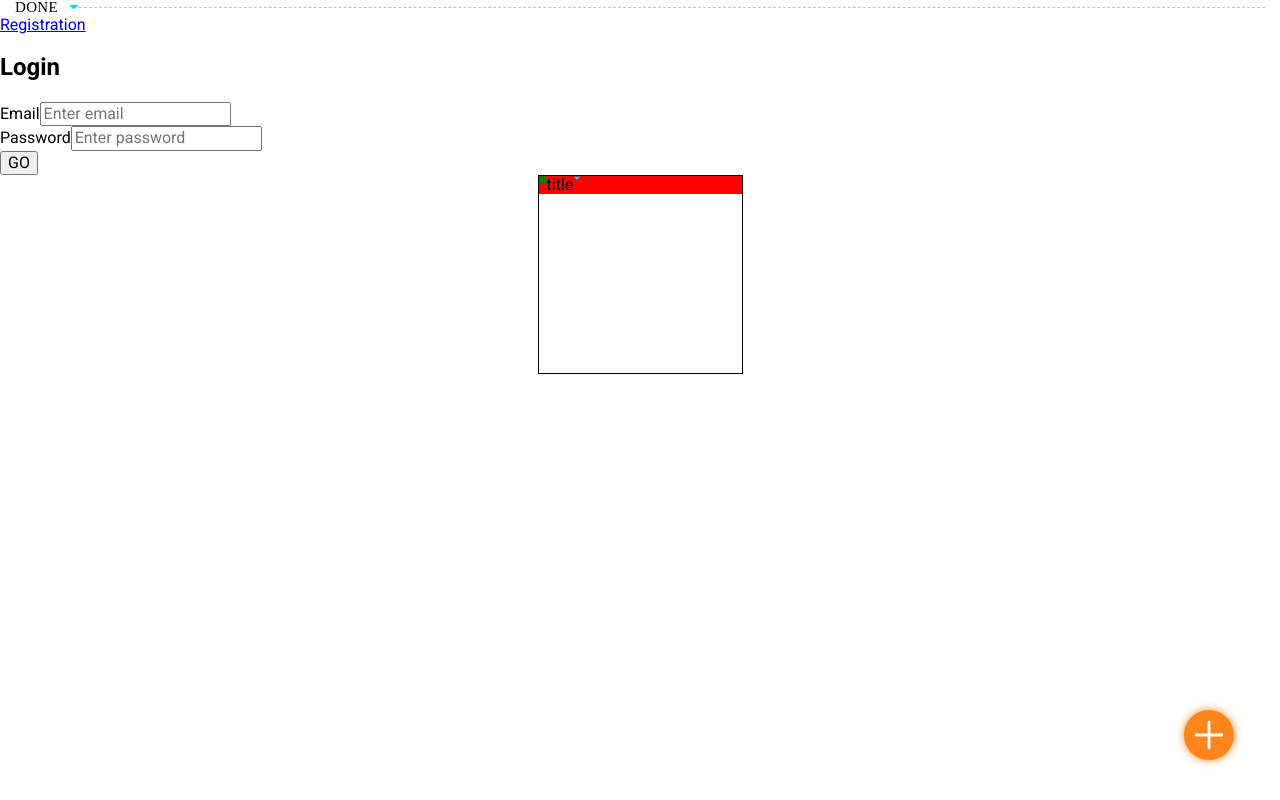
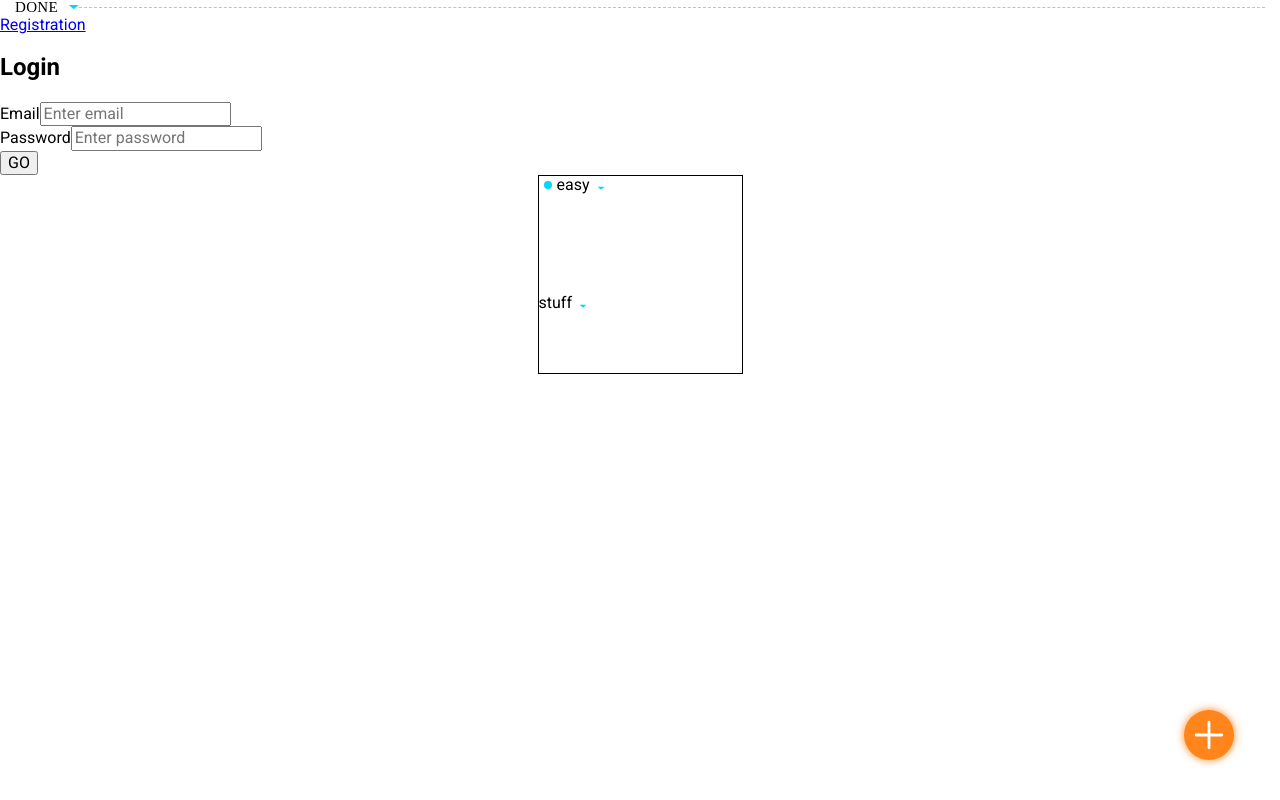
Before and after one commit to VolodymyrBuzinov/dashboard, a React (Create React App) app: page / in a window 1280 px wide. Built offline with nearby package versions, Linux system fonts and the light colour scheme.

Commit message:
add ModalLevel and add style to ModalLevel

```diff
--- a/src/Components/Category/CategoryBtn.jsx
+++ b/src/Components/Category/CategoryBtn.jsx
@@ -4,8 +4,8 @@ import sprite from '../../Icons/symbol-defs.svg'
 const CategoryBtn = ({type, title, onClick, children})=> {
     return(
         <div onClick={onClick} className={style.Btn}>
-            {type==='level' && (<div className={style.Btn__circle}></div>)}
-            <span>title</span>
+            {type==='level' && (<div className={`${style.Btn__circle} ${style[title]}` }></div>)}
+            <span>{title}</span>
             <svg width="8" height="4" className={style.Btn__icon}>
           <use href={`${sprite}#icon-polygon`} ></use>
         </svg>
--- a/src/Components/Category/CategoryBtn.module.scss
+++ b/src/Components/Category/CategoryBtn.module.scss
@@ -2,16 +2,29 @@
 
 .Btn {
   display: flex;
-  background: red;
+  //добавил стили заливки значка сложности
 
   &__circle {
+    margin: 5px;
     width: 8px;
     height: 8px;
     border-radius: 50%;
-    background: green;
+
+    &.easy {
+      background: $hover-color;
+    }
+
+    &.normal {
+      background: $cancel-button;
+    }
+
+    &.hard {
+      background: $delete-button;
+    }
   }
 
   &__icon {
     transform: rotate(180deg);
+    margin: 10px 0 0 7px;
   }
 }
--- /dev/null
+++ b/src/Components/Level/Level.js
@@ -0,0 +1,25 @@
+import style from './Level.module.scss';
+
+export default function Level({ items, handleClick }) {
+  return (
+    <>
+      <ul className={style.Level__list}>
+        {items.map((item, index) => (
+          <div className={style.Level__group}>
+            <div className={`${style.Level__circle} ${style[item]}`}></div>
+
+            <li
+              key={index}
+              data-type="level"
+              data-name={item}
+              onClick={handleClick}
+              className={style.Level__list}
+            >
+              {item}
+            </li>
+          </div>
+        ))}
+      </ul>
+    </>
+  );
+}
--- /dev/null
+++ b/src/Components/Level/Level.module.scss
@@ -0,0 +1,51 @@
+@import '../../Utils/utils.scss';
+
+.Level__list {
+  @extend %list-throw;
+}
+
+.Level__list {
+  font-size: 11px;
+  line-height: 1;
+  letter-spacing: 0.02em;
+  text-transform: uppercase;
+  transition: all $animation-timing;
+  color: $secondary-text;
+  &:not(:last-child) {
+    margin-bottom: 5px;
+  }
+
+  &:hover {
+    transition: all $animation-timing;
+    cursor: pointer;
+    color: $text-color;
+  }
+}
+
+.Level__group {
+  display: flex;
+  &:not(:last-child) {
+    margin-bottom: 5px;
+  }
+}
+
+.Level__circle {
+  display: flex;
+  margin-right: 7px;
+  width: 8px;
+  height: 8px;
+  border-radius: 50%;
+  padding-right: 7px;
+
+  &.easy {
+    background: $hover-color;
+  }
+
+  &.normal {
+    background: $cancel-button;
+  }
+
+  &.hard {
+    background: $delete-button;
+  }
+}
--- /dev/null
+++ b/src/Components/Level/index.js
@@ -0,0 +1 @@
+export { default } from './Level';
--- a/src/Components/TemplateTodo/TemplateTodo.js
+++ b/src/Components/TemplateTodo/TemplateTodo.js
@@ -3,33 +3,57 @@ import { useDispatch } from 'react-redux';
 import Modal from '../Modal/Modal';
 import { onClickBtnCreate } from '../../Redux/Actions/onClickBtnCreate-action';
 import Button from '../Button/Button';
-import Category from '../Category/Category'
-import CategoryBtn from '../Category/CategoryBtn'
+import Category from '../Category/Category';
+import Level from '../Level';
+import CategoryBtn from '../Category/CategoryBtn';
 
-const LIST_CATEGORY = ['stuff', 'family', 'health', 'learning', 'leisure', 'work']
+const LIST_CATEGORY = [
+  'stuff',
+  'family',
+  'health',
+  'learning',
+  'leisure',
+  'work',
+];
 
-const INITIAL_STATE = {category: LIST_CATEGORY[0]}
+const LIST_LEVEL = ['easy', 'normal', 'hard'];
+
+const INITIAL_STATE = { category: LIST_CATEGORY[0], level: LIST_LEVEL[0] };
 
 const TemplateTodo = () => {
   const dispatch = useDispatch();
-  const [showModal, setShowModal] = useState(false);
+  const [showModalCategory, setShowModalCategory] = useState(false);
+  const [showModalLevel, setShowModalLevel] = useState(false);
   const [state, setState] = useState(INITIAL_STATE);
-
+  console.log('🚀 ~ TemplateTodo ~ State', state);
 
   const onclick = () => dispatch(onClickBtnCreate(true));
-  const toggleModal = useCallback(() => {
-    setShowModal(prevShowModal => !prevShowModal);
+
+  const toggleModalCategory = useCallback(() => {
+    setShowModalCategory(prevShowModalCategory => !prevShowModalCategory);
+  }, []);
+  const toggleModalLevel = useCallback(() => {
+    setShowModalLevel(prevShowModalLevel => !prevShowModalLevel);
   }, []);
 
-  const handleClickElement =(e) =>{
-    const {type, name} = e.target.dataset
+  const handleClickElement = e => {
+    console.log(
+      '🚀 ~ file: TemplateTodo.js ~ line 46 ~ TemplateTodo ~ e.target',
+      e.target,
+    );
+    const { type, name } = e.target.dataset;
     setState(prevState => ({
       ...prevState,
-      [type]: name
-  }));
-
-
-  }
+      [type]: name,
+    }));
+  };
+  const handleClickElementLevel = e => {
+    const { type, name } = e.target.dataset;
+    setState(prevState => ({
+      ...prevState,
+      [type]: name,
+    }));
+  };
 
   return (
     <>
@@ -43,14 +67,33 @@ const TemplateTodo = () => {
           border: 'solid 1px',
         }}
       >
-        <CategoryBtn type='level' title={state.category } onClick={toggleModal}>
-        {showModal && (
-          <Modal onClose={toggleModal} type="category">
-            <Category items={LIST_CATEGORY} handleClick={handleClickElement} />
-          </Modal>
-        )}
+        <CategoryBtn
+          type="level"
+          title={state.level}
+          onClick={toggleModalLevel}
+        >
+          {showModalLevel && (
+            <Modal onClose={toggleModalLevel} type="level">
+              <Level items={LIST_LEVEL} handleClick={handleClickElementLevel} />
+            </Modal>
+          )}
         </CategoryBtn>
+        <div style={{ height: '100px' }}></div>
 
+        <CategoryBtn
+          type="category"
+          title={state.category}
+          onClick={toggleModalCategory}
+        >
+          {showModalCategory && (
+            <Modal onClose={toggleModalCategory} type="category">
+              <Category
+                items={LIST_CATEGORY}
+                handleClick={handleClickElement}
+              />
+            </Modal>
+          )}
+        </CategoryBtn>
       </div>
       <Button
         content="icon-plus"
```
